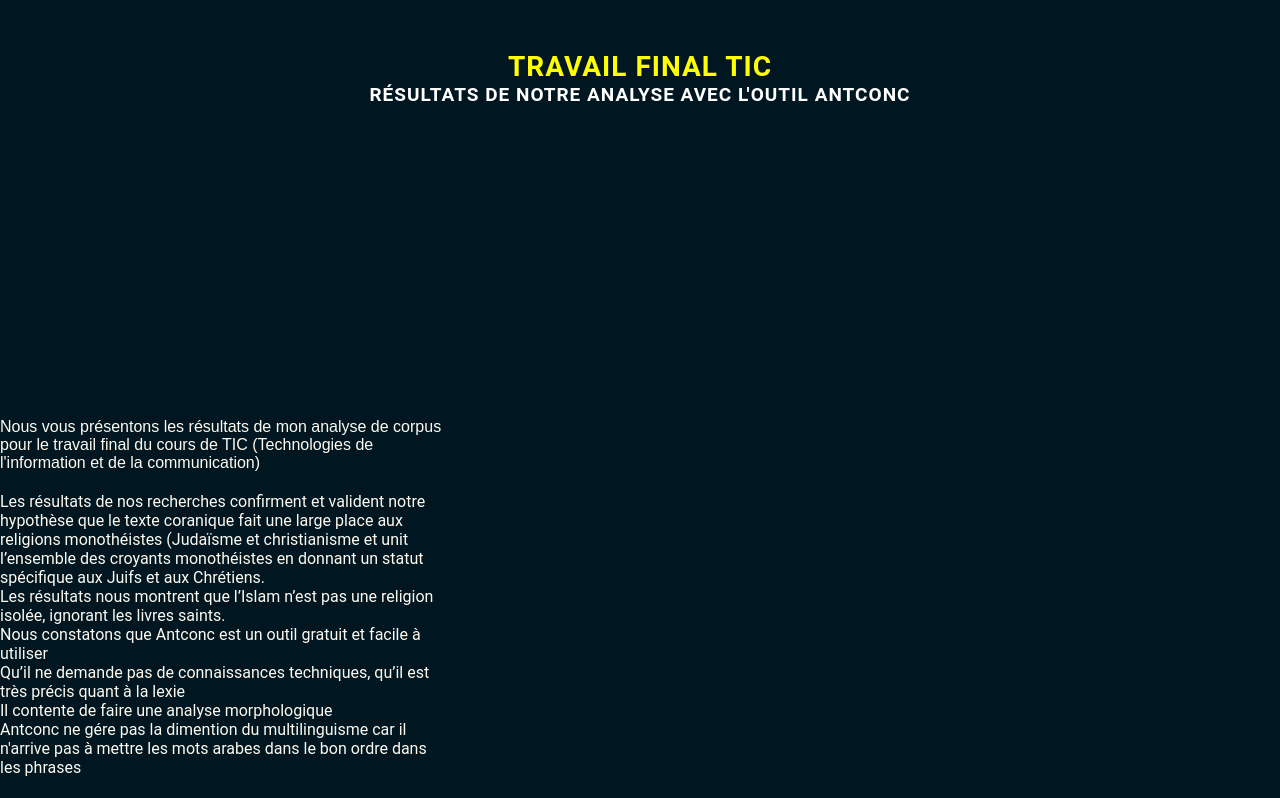
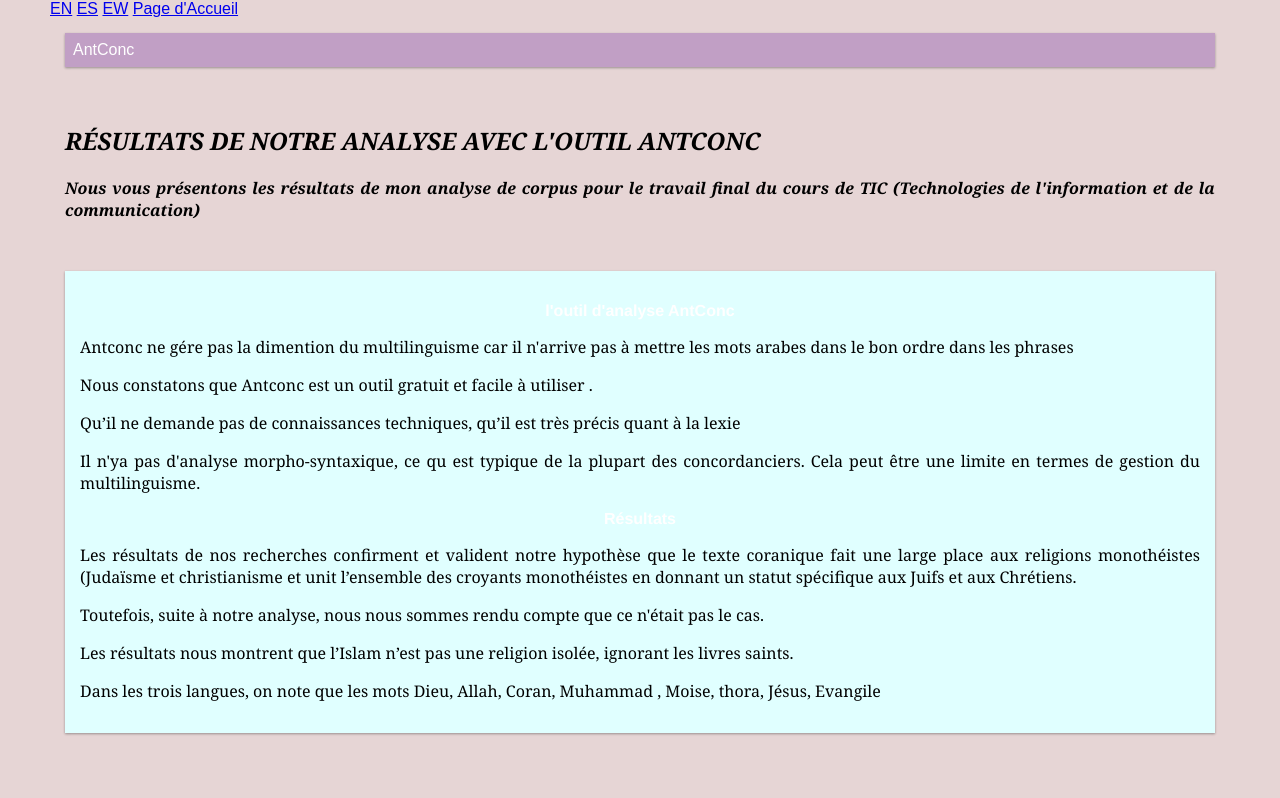
Before and after one commit to Fartas123/Fartas123.github.io, a plain HTML site: page travailfinal.html in a window 1280 px wide. Shown: the part 242-1040 px from the top of the page. Drawn offline with Linux system fonts and the light colour scheme.

Commit message:
Update travailfinal.html

```diff
--- a/travailfinal.html
+++ b/travailfinal.html
@@ -1,203 +1,144 @@
 <head>
-	<title>Outil Antconc</title>
+	<head>
 <style>
-
-*{
-    margin: 0px; padding: 0px;
-    box-sizing: border-box;
-    font-family: 'Roboto', sans-serif;
+body {
+	font-family: "arial";
+	margin: 50px;
+	background-color: #e6d5d5;
 }
 
 
-body{
-    width: 100%;
-    background-color: #001721;
-    overflow-x: hidden;
+* {
+  box-sizing: border-box;
 }
 
-.flex-r{
-    display: flex;
-    justify-content: center;
-    align-items: center;
-    flex-direction: row;
+.row::after {
+  content: "";
+  clear: both;
+  display: table;
 }
 
-.flex-c{
-    display: flex;
-    justify-content: center;
-    align-items: center;
-    flex-direction: column;
+[class*="col-"] {
+  float: left;
+  padding: 15px;
 }
 
-.container{
-    width: 100%;
-    padding: 10px 10px;
-    background-color: #001721;
-    color: #fff;
+h1 {
+	color: LightBlue;
+	font-size: 60px;
+	text-align: center;
+	font-weight: bolder;
+	font-family: Georgia, 'Times New Roman', Times, serif;
 }
 
-.ham{
-    background: url(https://i.ibb.co/HrfVRcx/menu.png);
-    width: 25px;
-    height: 20px;
-    background-position: center;
-    background-size: cover;
-    background-repeat: no-repeat;
-    cursor: pointer;
+h2 {
+	text-align: left;
+	font-style: italic;
+	font-family: Georgia, 'Times New Roman', Times, serif;
+
 }
 
-.ham.active{
-  background: url(https://i.ibb.co/rt3HybH/close.png);
-  background-repeat: no-repeat;
-  background-size: 25px;
-  background-position: center;
-  cursor: pointer;
-}
+h3 {
+	font-style: inherit;
+	font-size: 16px;
+	font-family: 'Franklin Gothic Medium', 'Arial Narrow', Arial, sans-serif;
 
-.menu{
-    position: absolute;
-    top: 10vh;
-    border-radius: 10px;
-    right: auto;
-    width: 90%;
-    height: 79vh;
-    padding: 30px;
-    background-color: white;
-    gap: 15px 0px;
-    transform: translateX(120%);
-    opacity: 0;
-    transition: all 0.3s cubic-bezier(1, -0.01, 0, 1.36);
-}
-.menu.on{
-    opacity: 1;
-    transform: translateX(0%);
-}
-
-.menu a{
-    text-decoration: none;
-    color: #001721;
-    font-size: 35px;
-    transition: all 0.2s linear;
-}
-.menu a:hover{
-    transform: translateX(10px);
 }
 
 
-
-
-main{
-    width: 100%;
-    height: 80vh;
+p {
+	color: black;
+	font-family: Cambria, Cochin, Georgia, Times, 'Times New Roman', serif;
+	font-size: medium;
+	text-align: justify;
 }
 
-.main-img{
-    display: none;
-}
-.main-img img{
-    width: 300px;
+/* Design responsif pour les natels */
+[class*="col-"] {
+  width: 100%;
 }
 
-.lg-head{
-    font-size: 28px;
-    font-family: 'Roboto', sans-serif;
-    letter-spacing: 1px;
-    text-transform: uppercase;
-    color: yellow;
-}
-.m-head{
-    font-size: 19px;
-    font-family: 'Roboto', sans-serif;
-    letter-spacing: 1px;
-    text-transform: uppercase;
-}
-.para{
-    font-size: 16px;
-    margin: 20px 0px;
-    text-align: left;
-    font-family: 'Poppins', sans-serif;
-    max-width: 450px;
-	color:#FFFAF0;
-}
-	.lara{
-    font-size: 16px;
-    margin: 20px 0px;
-    text-align: left;
-    font-family: 'Poppins', sans-serif;
-    max-width: 450px;
-		color:#FFFAF0;
+.header {
+  background-color: #B79DB1;
+  color: #ffffff;
+  padding: 15px;
 }
 
-.btn{
-    border: none;
-    outline: none;
-    padding: 10px 12px;
-    font-size: 17px;
-    text-transform: uppercase;
-    letter-spacing: 2px;
-    font-weight: 600;
-    cursor: pointer;
-    color: #001721;
-    border: 1px solid transparent;
-    transition: all 0.14s linear;
+.menu ul {
+  list-style-type: none;
+  margin: 0;
+  padding: 0;
+}
+
+.menu li {
+  padding: 8px;
+  margin-bottom: 7px;
+  background-color: #C19FC5;
+  color: #ffffff;
+  box-shadow: 0 1px 3px rgba(0,0,0,0.12), 0 1px 2px rgba(0,0,0,0.24);
+}
+
+.menu li:hover {
+  background-color: #C19FC5;
+}
+
+.aside {
+  background-color: #E0FFFF;
+  padding: 15px;
+  color: #ffffff;
+  text-align: center;
+  font-size: 14px;
+  box-shadow: 0 1px 3px rgba(0,0,0,0.12), 0 1px 2px rgba(0,0,0,0.24);
 }
 
 
-.btn:hover{
-    background-color: transparent;
-    color: #fff;
-    border: 1px solid #fff;
-    font-weight: 500;
-}
-
-
-
-@media (min-width:448px){
-    .container{
-        padding: 10px 30px;
-    }
 </style>
 </head>
 
+<html>
   <body>
 
+		<div class="header">
+			<h1>Travail Final</h1>
+		</div>
+		<a href="English.html" class="right">EN</a>
+	    	<a href="Spanish.html" class="right">ES</a>
+        	<a href="Ewe.html" class="right">EW</a>
+		<a href="index.html" class="right">Page d'Accueil</a>
 
-            <main class="flex-r container">
-                <div class="flex-c main-text">
-                    <h1 class="lg-head">Travail Final TIC</h1>
-                    <h2 class="m-head">Résultats de notre analyse avec l'outil Antconc </h2>
+<div class="row">
+  <div class="col-3 col-s-3 menu">
+    <ul>
+      <li>AntConc</li>
+    </ul>
+  </div>
+
+	  <div class="col-6 col-s-9">
+		<h2> RÉSULTATS DE NOTRE ANALYSE AVEC L'OUTIL ANTCONC<h2>
+		<p>  Nous vous présentons les résultats de mon analyse de corpus pour le travail final du cours de TIC (Technologies de l'information et de la communication)</p>
+	  </div>
+
+	<div class="col-3 col-s-12">
+    		<div class="aside">
+		<h3>l'outil d'analyse AntConc</h3>
 
 
+			<p>Antconc ne gére pas la dimention du multilinguisme car il n'arrive pas à mettre les mots arabes dans le bon ordre dans les phrases</p>
+			<p>Nous constatons que Antconc est un outil gratuit et facile à utiliser
+.</p>
+			<p> Qu’il ne demande pas de connaissances techniques, qu’il est très précis quant à la lexie</p>
+			<p>Il n'ya pas d'analyse morpho-syntaxique, ce qu est typique de la plupart des concordanciers. Cela peut être une limite en termes de gestion du multilinguisme. </p>
 
 
-                </div>
+     <h3>Résultats </h3>
 
-                <div class="flex-r main-img">
-                    <img src="./img/hero-img.png" alt="">
-                </div>
-            </main>
-	<p class="para">
-                        Nous vous présentons les résultats de mon analyse de corpus pour le travail final du cours de TIC (Technologies de l'information et de la communication)
-                    </p>
-	<div class="lara">
-	<p  > Les résultats de nos recherches confirment et valident notre  hypothèse que le texte coranique fait une large place aux religions monothéistes (Judaïsme et christianisme et unit l’ensemble des croyants monothéistes en donnant un statut spécifique aux Juifs et aux Chrétiens.
-				 </p>
-
-				<p >
-                        Les résultats nous montrent que l’Islam n’est pas une religion isolée, ignorant les livres saints.
+    <p>Les résultats de nos recherches confirment et valident notre hypothèse que le texte coranique fait une large place aux religions monothéistes (Judaïsme et christianisme et unit l’ensemble des croyants monothéistes en donnant un statut spécifique aux Juifs et aux Chrétiens.
 
 </p>
-			<p >
+          <p>Toutefois, suite à notre analyse, nous nous sommes rendu compte que ce n'était pas le cas.</p>
+    <p>Les résultats nous montrent que l’Islam n’est pas une religion isolée, ignorant les livres saints.</p>
+          <p> Dans les trois langues, on note que les mots Dieu, Allah, Coran, Muhammad , Moise, thora, Jésus, Evangile </p>
 
-Nous constatons que Antconc est un outil gratuit et facile à utiliser
-				</p>
-				<p> Qu’il ne demande pas de connaissances techniques, qu’il est très précis quant à la lexie
-
-				  </p>
-<p>Il contente de faire une analyse morphologique </p>
-
-			<p>Antconc ne gére pas la dimention du multilinguisme car il n'arrive pas à mettre les mots arabes dans le bon ordre dans les phrases </p>
-
-<div>
-
-</body>
+    </div>
+  	</div>
+</div>
```
Lines whose indentation alone changed are shown as unchanged.
